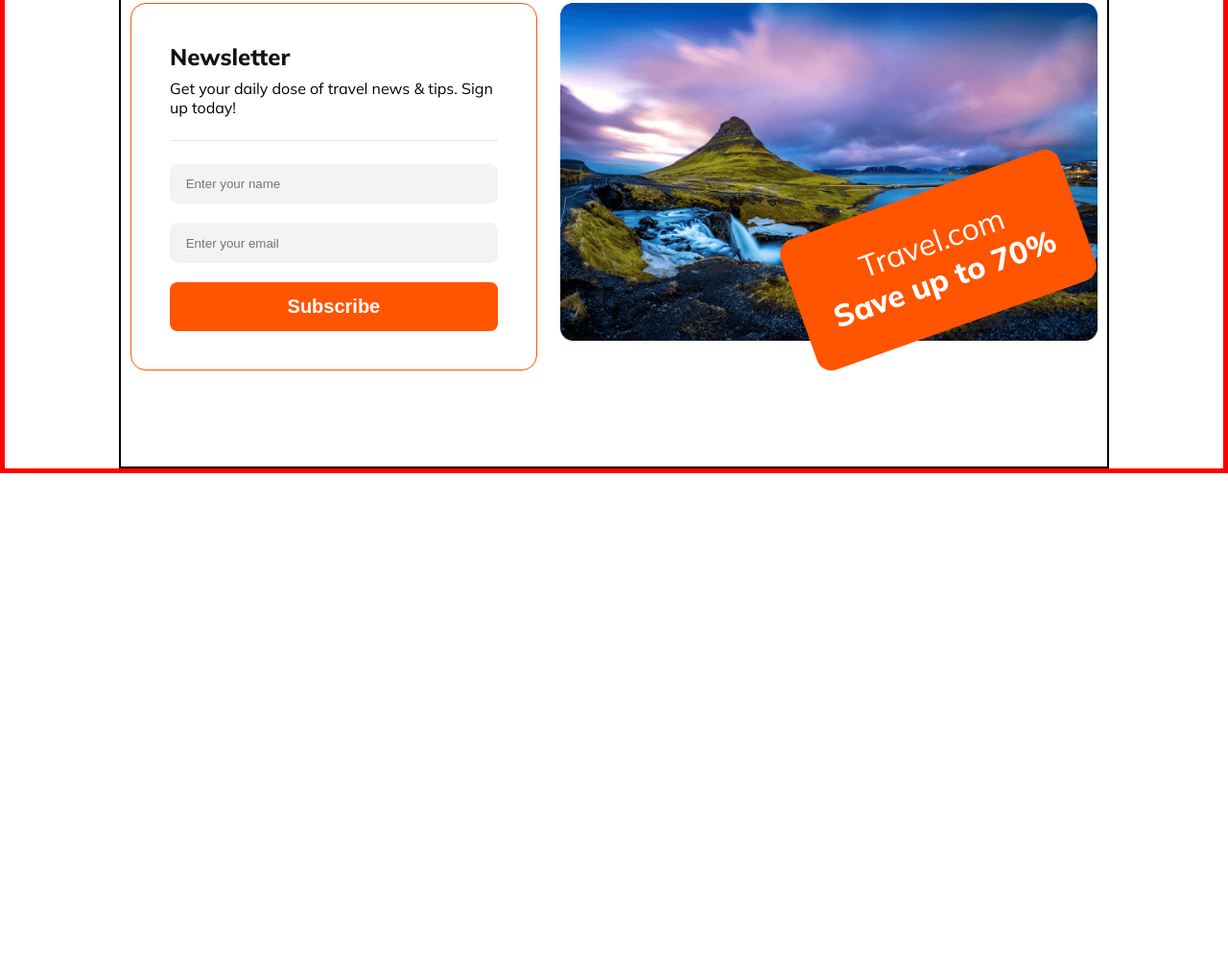
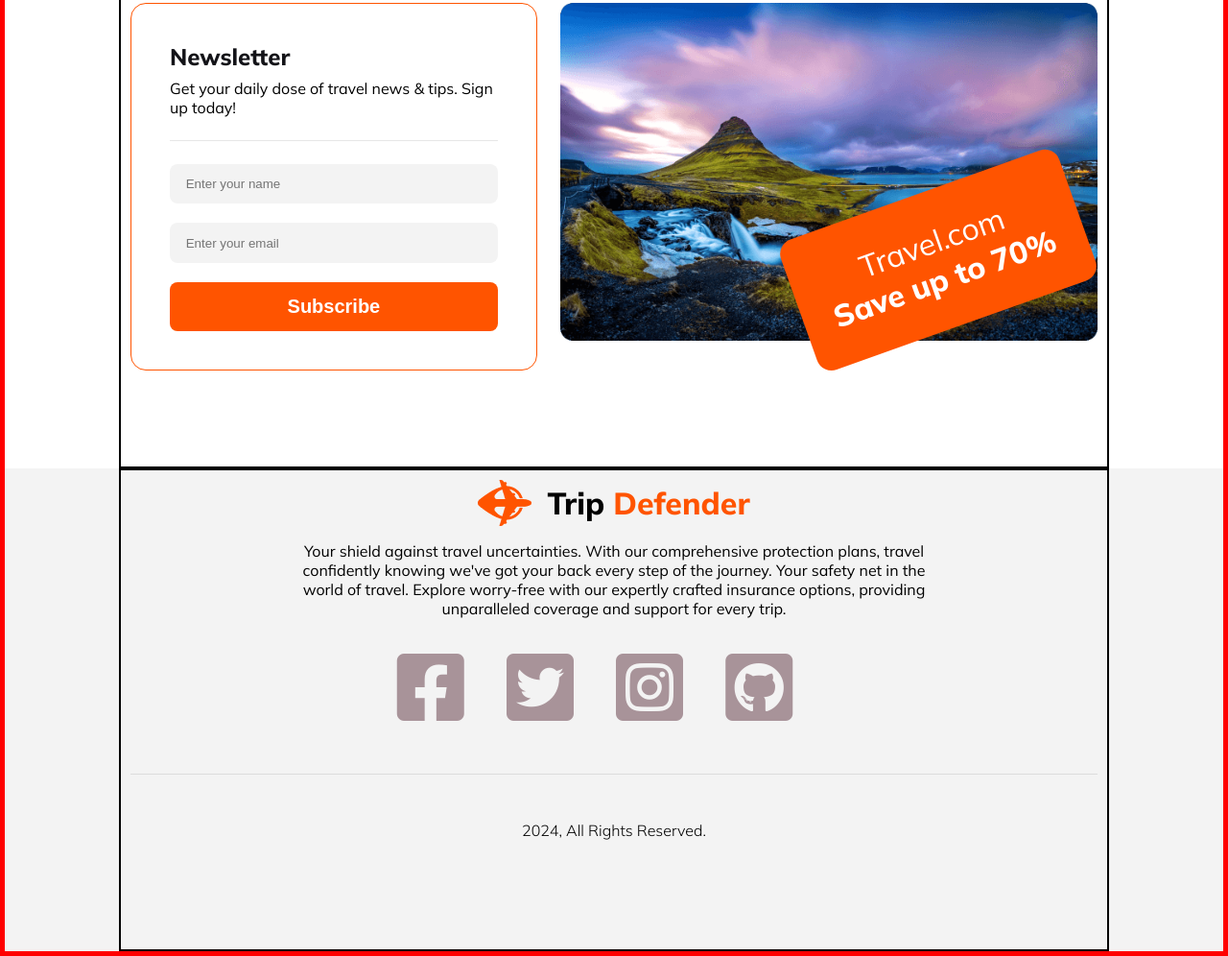
Before and after one commit to Humayun1318/B9A2-Hero-Travel-Assignment, a plain HTML site: page index.html in a window 1280 px wide. Shown: the part 4092-5088 px from the top of the page at 96% size. Before the commit the page ends 4585 px from the top, so only its background shows below. Drawn offline with Linux system fonts and the light colour scheme.

Commit message:
news letter section done

```diff
--- a/index.html
+++ b/index.html
@@ -359,6 +359,42 @@
 
 
     </main>
+
+    <!-- footer section -->
+    <footer>
+        <div class="container footer-sec">
+            <div class="footer-logo">
+                <img src="/Images/Group 40071 (2).png"
+                 alt="Company Logo">
+                <p>Trip <span
+                    style="color: #ff5400;"
+                    >Defender</span></p>
+            </div>
+            <p>
+                Your shield against travel
+                 uncertainties. With our comprehensive
+                  protection plans, travel confidently
+                   knowing we've got
+                your back every step of the journey.
+                Your safety net in the world of travel.
+                 Explore worry-free with our expertly
+                  crafted insurance options, providing
+                unparalleled coverage and support for
+                 every trip.
+
+            </p>
+            <div class="footer-fa-icon">
+                <i class="fab fa-facebook-square"></i>
+                <i class="fab fa-twitter-square"></i>
+                <i class="fab fa-instagram-square"></i>
+                <i class="fab fa-github-square"></i>
+            </div>
+
+            <p class="copy-right">
+                2024, All Rights Reserved.</p>
+        </div>
+
+    </footer>
 </body>
 
 </html>
--- a/styles/style.css
+++ b/styles/style.css
@@ -481,7 +481,7 @@ newsletter section style
     font-weight: 800;
     border-radius: 16px;
     background: #FF5400;
-    padding:  1em;
+    padding: 1em;
     color: #FFF;
     transform: rotate(-19.628deg);
 
@@ -500,6 +500,55 @@ newsletter section style
 }
 
 
+/* footer style */
+
+footer {
+    background: rgba(19, 19, 24, 0.05);
+}
+
+.footer-sec {
+    text-align: center;
+}
+
+.footer-sec>p {
+    width: 66.3%;
+    margin: 0 auto;
+    margin-bottom: 2em;
+}
+
+.footer-logo {
+    display: flex;
+    align-items: center;
+    justify-content: center;
+    gap: 1em;
+    margin-bottom: 1em;
+}
+
+
+.footer-logo p {
+    font-size: 2em;
+    font-weight: 800;
+}
+
+.footer-fa-icon i{
+    font-size: 5em;
+    margin-right: 0.5em;
+    cursor: pointer;
+    color: #a89399;
+
+}
+
+.footer-fa-icon{
+    padding-bottom: 3.1em;
+    border-bottom: 1px solid rgba(19, 19, 24, 0.10);;
+}
+
+
+.copy-right{
+    padding-top: 3em;
+    padding-bottom: 4.5em;
+    font-weight: 300;
+}
 /* responsive for small device  */
 @media screen and (max-width:600px) {
     body {
```
Also changed, not shown: logos/Facebook.png (added), logos/Instagram.png (added), logos/Linkedin.png (added), logos/Twitter.png (added), logos/Website.png (added).
